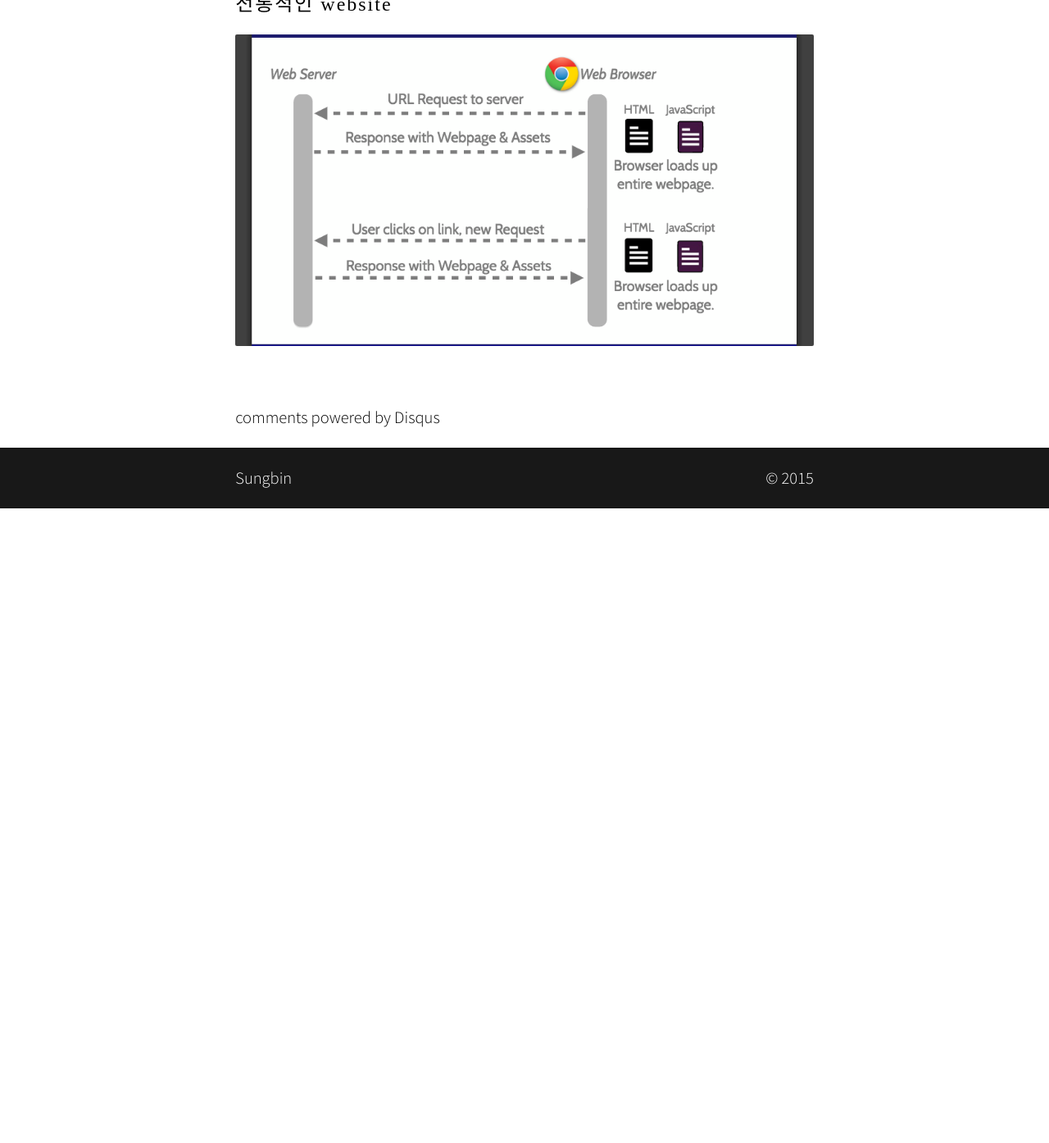
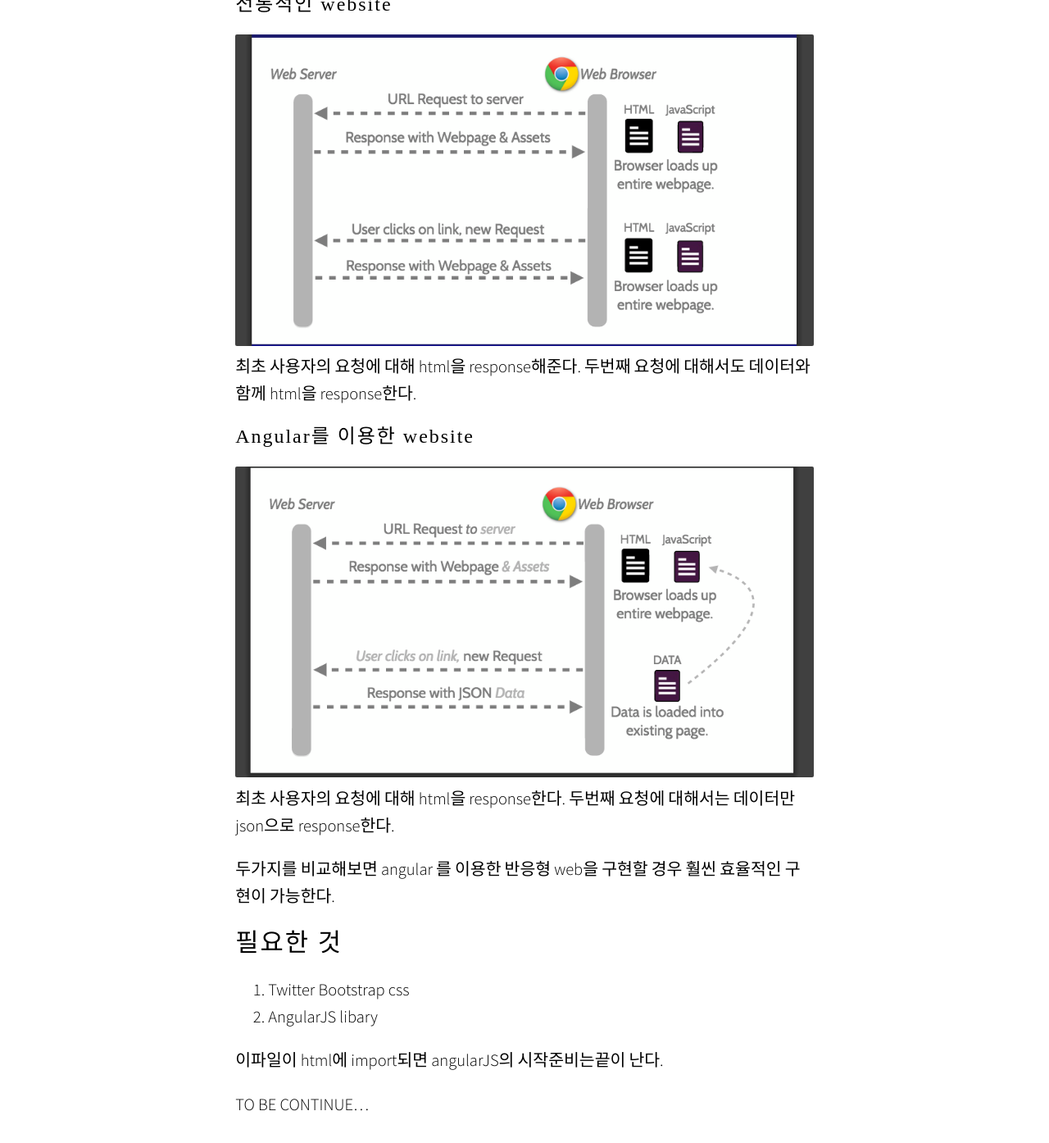
Before and after one commit to sungbine/sungbine.github.io, a Jekyll site: the page built from _posts/2015-04-25-angular_js_1.markdown, in a window 1280 px wide and 1400 px high, scrolled down 1017 px. Shown: the top 1394 px of the window at 82% size. Built offline with Jekyll 4.4.1, drawn with Linux system fonts in a browser that asks for light colours; nearby versions of some CDN libraries; some web fonts are replaced; comment, search, counter and statistics services are not loaded; before the commit the page ends 1637 px from its top, so only the background shows below that.

Commit message:
Update 2015-04-25-angular_js_1.markdown

```diff
--- a/_posts/2015-04-25-angular_js_1.markdown
+++ b/_posts/2015-04-25-angular_js_1.markdown
@@ -22,3 +22,21 @@ code school(https://www.codeschool.com/paths/javascript#angular-js)로 AngularJS
 
 ### 전통적인 website
 ![전통적인 Web request/response](/assets/angular1.png)
+최초 사용자의 요청에 대해 html을 response해준다.
+두번째 요청에 대해서도 데이터와 함께 html을 response한다.
+
+### Angular를 이용한 website
+![Angular Web request/response](/assets/angular2.png)
+최초 사용자의 요청에 대해 html을 response한다.
+두번째 요청에 대해서는 데이터만 json으로 response한다.
+
+두가지를 비교해보면 angular 를 이용한 반응형 web을 구현할 경우 훨씬 효율적인 구현이 가능한다.
+
+
+## 필요한 것
+1. Twitter Bootstrap css
+2. AngularJS libary
+
+이파일이 html에 import되면 angularJS의 시작준비는끝이 난다.
+
+TO BE CONTINUE...
```
Also changed, not shown: other parts of _posts/2015-04-25-angular_js_1.markdown (+1 -1 lines).
